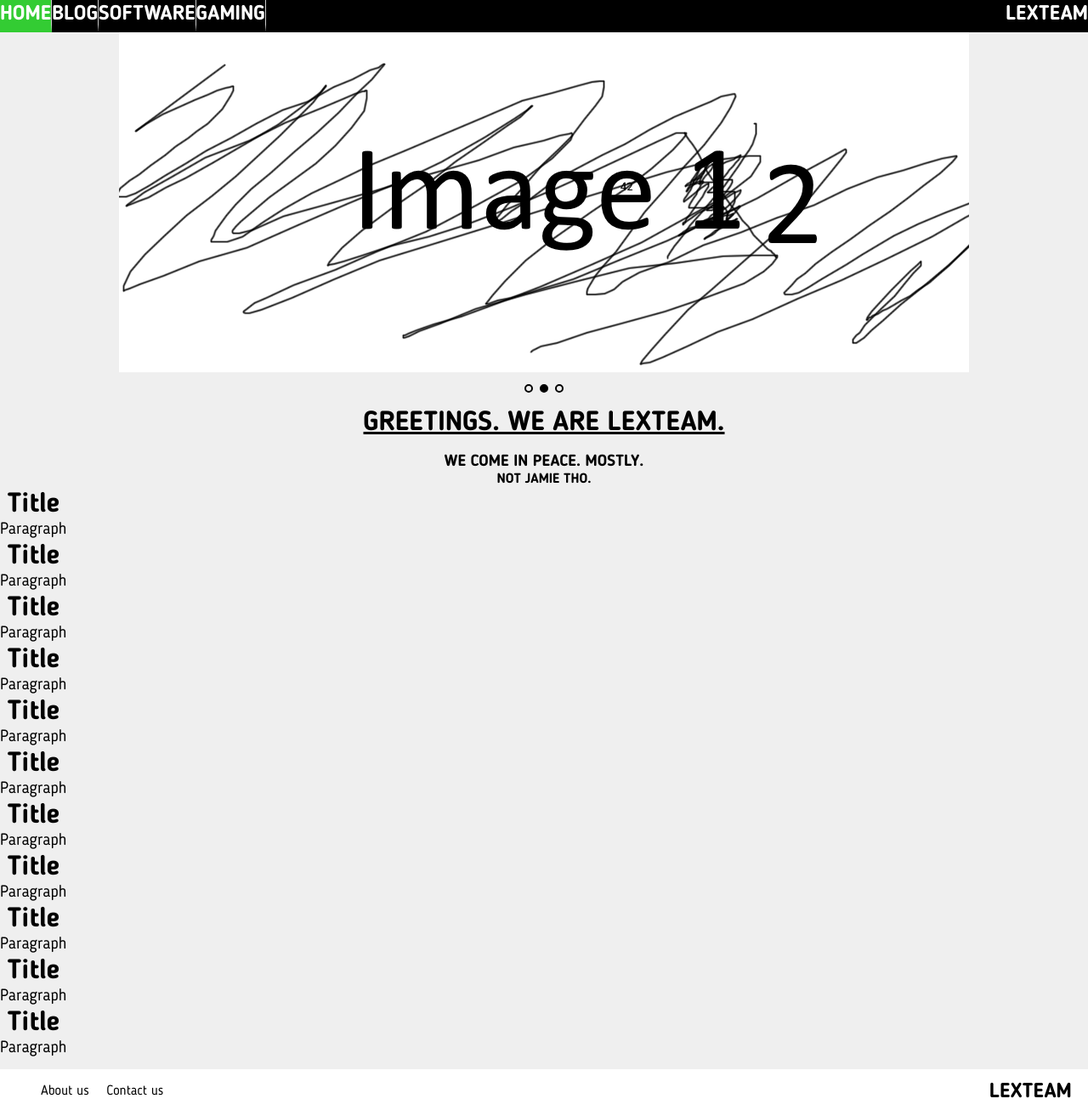
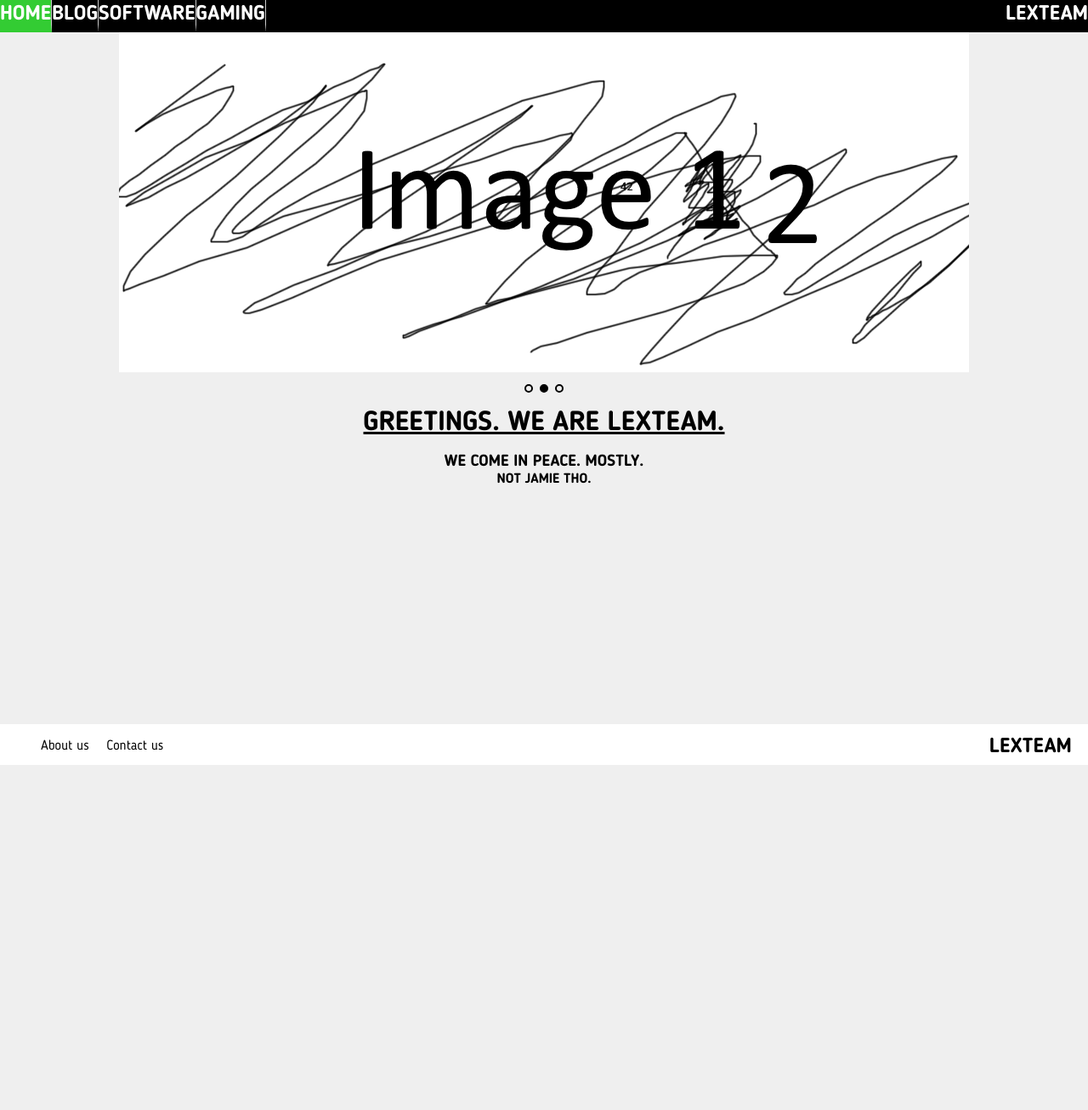
Before and after one commit to Lexteam/lexteam.github.io, a Jekyll site: the page built from index.html, in a window 1280 px wide. Shown: the whole page at 85% size. Built offline with Jekyll 4.4.1, drawn with Linux system fonts in a browser that asks for light colours; after the commit the page ends 900 px from its top, so only the background shows below that.

Commit message:
Remove placeholder content on index

```diff
--- a/index.html
+++ b/index.html
@@ -31,26 +31,5 @@
 </div>
 
 <div class="page-content">
-    <h1>Title</h1>
-    <p>Paragraph</p>
-    <h1>Title</h1>
-    <p>Paragraph</p>
-    <h1>Title</h1>
-    <p>Paragraph</p>
-    <h1>Title</h1>
-    <p>Paragraph</p>
-    <h1>Title</h1>
-    <p>Paragraph</p>
-    <h1>Title</h1>
-    <p>Paragraph</p>
-    <h1>Title</h1>
-    <p>Paragraph</p>
-    <h1>Title</h1>
-    <p>Paragraph</p>
-    <h1>Title</h1>
-    <p>Paragraph</p>
-    <h1>Title</h1>
-    <p>Paragraph</p>
-    <h1>Title</h1>
-    <p>Paragraph</p>
+
 </div>
```
